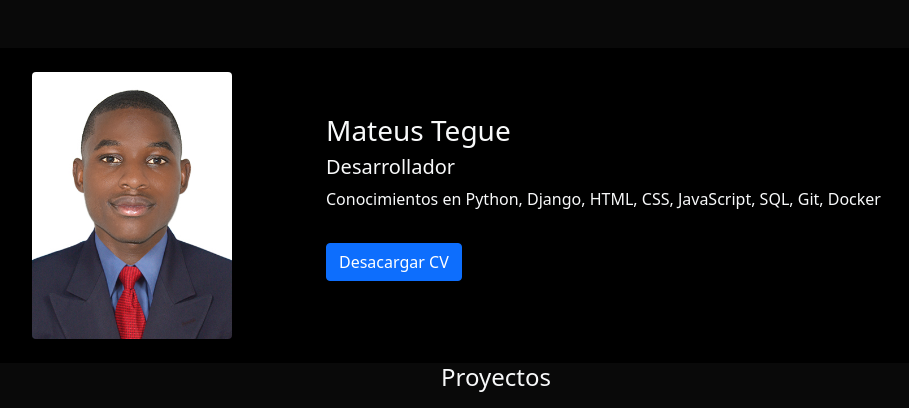
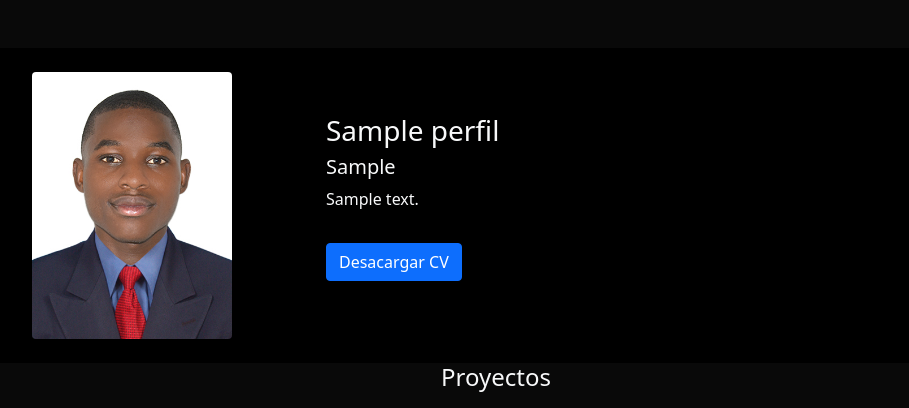
Before and after one commit to MateusTegue/PortafolioWeb-, a Django app: page / in a window 1280 px wide. Shown: the part 56-464 px from the top of the page, without its empty margins (144-1053 px from the left). Run offline with Django 5.2, Linux system fonts and the light colour scheme; tables that the repository leaves empty hold one stand-in row (values such as "Sample post"); grey boxes marked "Sample" are stand-in pictures.

Commit message:
Seañadio una nueva tabla para el manejo de la inpormacion del perfil

```diff
--- a/formacion/templates/formacion.html
+++ b/formacion/templates/formacion.html
@@ -13,7 +13,7 @@
         {% for formacion in formaciones %}
         <div class="col-md-4 p-4 ">
           <div class="card bg-black h-100 card-project">
-            <img src="{{ formacion.imagen.url }}" alt="image of {{ formacion.title }}" class="card-img-top" style="height: 180px; width: 100%; object-fit: cover;">
+            <img src="{{ formacion.imagen.url }}" alt="image of {{ formacion.title }}" class="card-img-top" style="height: 210px; width: 100%; object-fit: cover;">
             <div class="card-body d-flex flex-column">
               <h5 class="card-title">{{ formacion.title }}</h5>
               <p class="card-text">{{ formacion.date }}</p>
--- a/porfolio/admin.py
+++ b/porfolio/admin.py
@@ -1,7 +1,8 @@
 from django.contrib import admin
 
-from .models import Project
+from .models import Project, Perfil
 
 # Register your models here.
 
+admin.site.register(Perfil)
 admin.site.register(Project)
--- a/porfolio/models.py
+++ b/porfolio/models.py
@@ -1,6 +1,13 @@
 from django.db import models
 
 # Create your models here.
+
+
+class Perfil(models.Model):
+    imagen = models.ImageField(upload_to='porfolio/imagesPerfil/')
+    nombre = models.CharField(max_length=50)
+    perfilOcupaciona = models.CharField(max_length=100)
+    descripcion = models.TextField()
 
 class Project(models.Model):
     title = models.CharField(max_length=100)
--- a/porfolio/templates/home.html
+++ b/porfolio/templates/home.html
@@ -9,11 +9,15 @@
         <img src=" {% static 'porfolio/DSC_7000.JPG' %}" alt="" class="img-fluid rounded mx-auto d-block" style="max-width: 200px;">
      </div>
      <div class="col-md-8 my-auto">
-        <h3>Mateus Tegue</h3>
-        <h5>Desarrollador</h5>
-        <p>Conocimientos en Python, Django, HTML, CSS, JavaScript, SQL, Git, Docker</p>
-        <a href="{% static 'porfolio/Certificado.pdf' %}" class="btn btn-primary btn-ms rounded my-3" target="_blank">Desacargar CV</a>
+        {% for perfil in perfil %}
 
+          <h3>{{ perfil.nombre }}</h3>
+          <h5>{{ perfil.perfilOcupaciona }}</h5>
+          <p>{{ perfil.descripcion }}</p>
+          <a href="{% static 'porfolio/Hoja de Vida.pdf' %}" class="btn btn-primary btn-ms rounded my-3" target="_blank">Desacargar CV</a>
+
+
+        {% endfor %}
      </div>
   </header>
   <div class="text-start mb-5">
--- a/porfolio/views.py
+++ b/porfolio/views.py
@@ -1,10 +1,11 @@
 from django.shortcuts import render
 
-from .models import Project
+from .models import Project, Perfil
 
 # Create your views here.
 
 
 def home(request):
     projects = Project.objects.all()
-    return render(request, 'home.html' , {'projects': projects})
+    perfil = Perfil.objects.all()
+    return render(request, 'home.html', {'projects': projects, 'perfil': perfil})
--- a/porfolioweb/settings.py
+++ b/porfolioweb/settings.py
@@ -95,7 +95,7 @@ WSGI_APPLICATION = 'porfolioweb.wsgi.application'
 # }
 
 
-
+# base de datos en Railway
 
 DATABASES = {
     'default': dj_database_url.config(default=os.getenv('DATABASE_URL'))
```
Also changed, not shown: porfolio/migrations/0003_perfil.py (added), porfolio/migrations/0004_alter_perfil_imagen.py (added), 2 other files.
